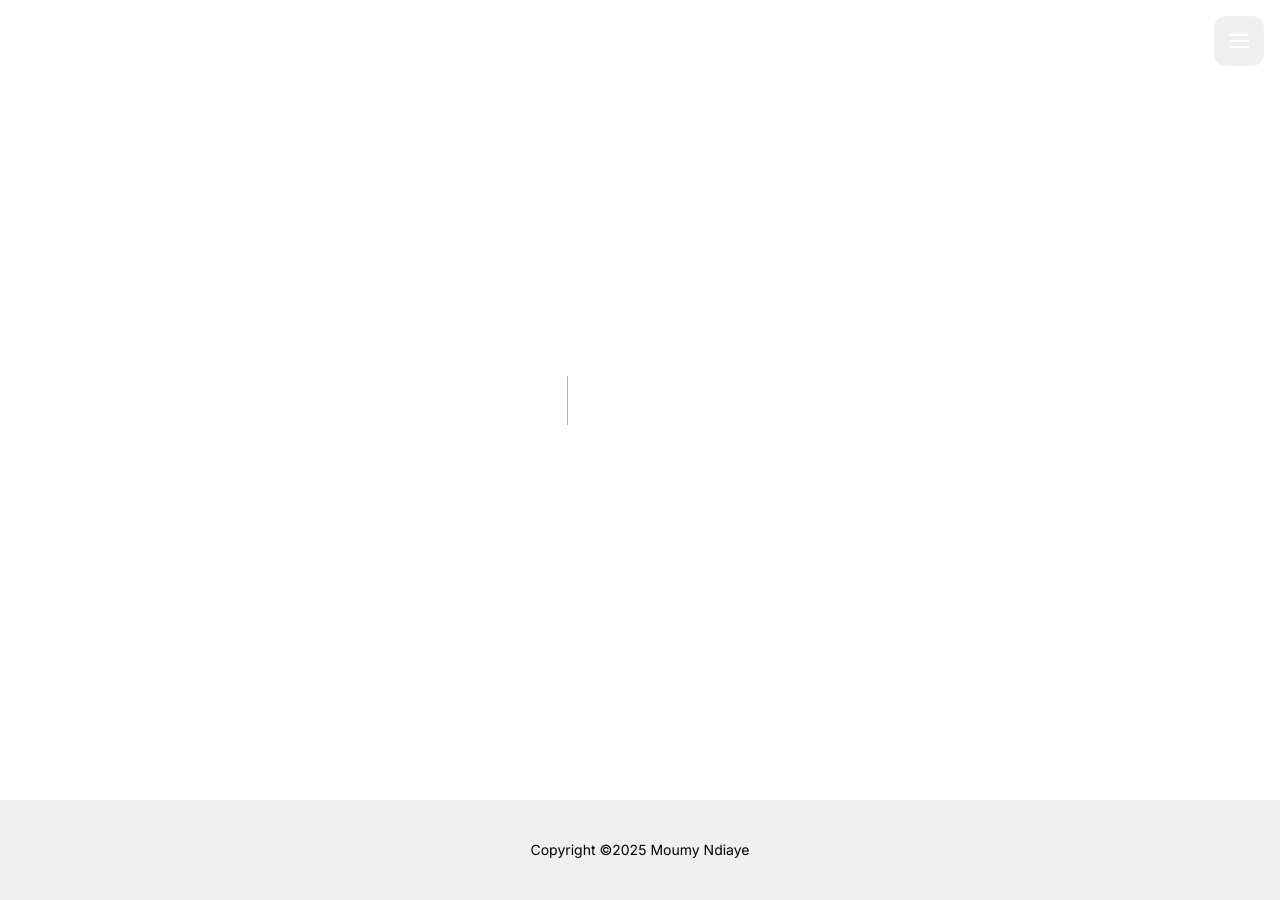
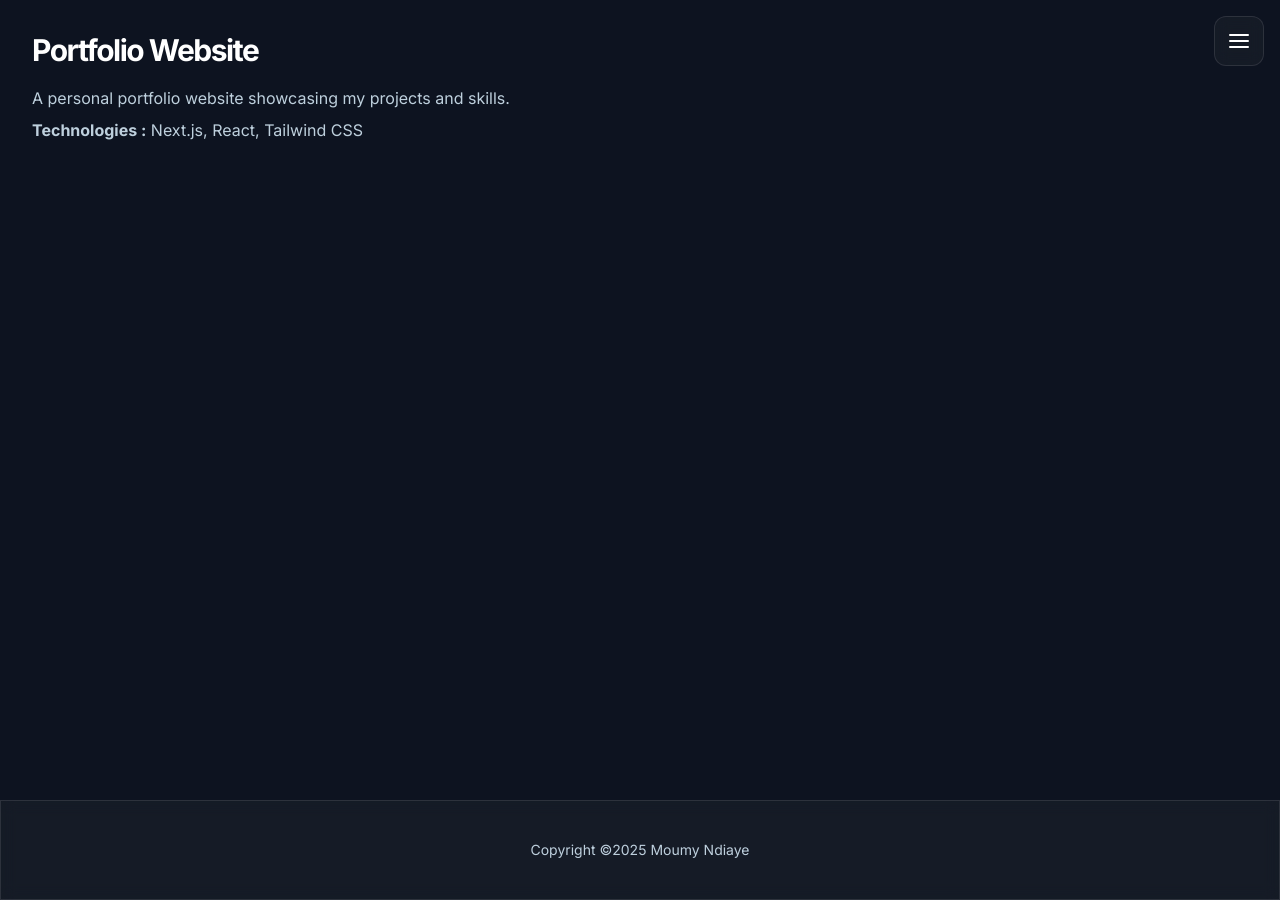
Before and after one commit to NMoumy/portfolio, a Next.js app: page /projects/1 in a window 1280 px wide. Before the commit this address had no page. Built offline with nearby package versions, Linux system fonts and the light colour scheme.

Commit message:
Début des pages de projet

```diff
--- a/src/app/globals.css
+++ b/src/app/globals.css
@@ -212,3 +212,27 @@
 .focus-in-expand {
   animation: focus-in-expand 0.8s cubic-bezier(0.25, 0.46, 0.45, 0.94) both;
 }
+
+/*//////////////////////////////////////////////////////////////*/
+.hover-underline-animation {
+  display: inline-block;
+  position: relative;
+}
+
+.hover-underline-animation::after {
+  content: '';
+  position: absolute;
+  width: 100%;
+  transform: scaleX(0);
+  height: 2px;
+  bottom: 0;
+  left: 0;
+  background-color: var(--tertiary);
+  transition: transform 0.25s ease-out, transform-origin 0.25s;
+  transform-origin: bottom right;
+}
+
+.hover-underline-animation:hover::after {
+  transform: scaleX(1);
+  transform-origin: bottom left;
+}
--- /dev/null
+++ b/src/app/projects/[projectId]/page.tsx
@@ -0,0 +1,27 @@
+import projectData from "../../../lib/data/projectData.json";
+
+type Props = {
+  params: { projectId: string };
+};
+
+const Page = ({ params }: Props) => {
+  const project = projectData.find(
+    (p) => p.projectId === params.projectId
+  );
+
+  if (!project) {
+    return <h1>Projet introuvable</h1>;
+  }
+
+  return (
+    <section className="min-h-screen p-8">
+      <h1 className="text-3xl font-bold mb-4">{project.name}</h1>
+      <p className="mb-2">{project.description}</p>
+      <p className="mb-2">
+        <strong>Technologies :</strong> {project.technologies.join(", ")}
+      </p>
+    </section>
+  );
+};
+
+export default Page;
--- a/src/app/projets/[projectId]/page.tsx
+++ /dev/null
@@ -1,7 +0,0 @@
-import React from "react";
-
-const page = () => {
-  return <h1>Hello from project page</h1>;
-};
-
-export default page;
--- a/src/components/sections/ContainerProject.tsx
+++ b/src/components/sections/ContainerProject.tsx
@@ -23,9 +23,12 @@ const ContainerProject = ({ project }: ContainerProjectProps) => {
         <p className="text-xs mb-4">
           <strong>Technologies :</strong> {project.technologies.join(", ")}
         </p>
-        <div className="flex ">
-          <Link href={`/projects/${project.projectId}`} className="text-tertiary inline-flex items-center gap-2">
-            En savoir plus
+        <div className="flex flex-row hover-underline-animation">
+          <Link
+            href={`/projects/${project.projectId}`}
+            className="flex items-center gap-2 w-fit text-tertiary"
+          >
+            <span className="">En savoir plus</span>
             <IoIosArrowRoundForward className="w-8 h-8 rotate-[-45deg]" />
           </Link>
         </div>
--- a/src/components/ui/NavBar.tsx
+++ b/src/components/ui/NavBar.tsx
@@ -9,10 +9,10 @@ const NavBar = () => {
   const toggleMenu = () => setIsOpen(!isOpen);
 
   const navItems = [
-    { href: "#hero", label: "Accueil" },
-    { href: "#about", label: "À propos" },
-    { href: "#projects", label: "Projets" },
-    { href: "#contact", label: "Contacte" },
+    { href: "/", label: "Accueil" },
+    { href: "/#about", label: "À propos" },
+    { href: "/#projects", label: "Projets" },
+    { href: "/#contact", label: "Contacte" },
   ];
 
   return (
```
